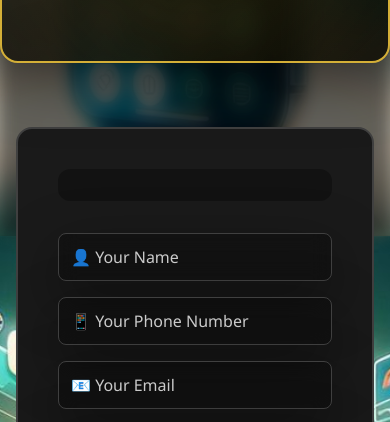
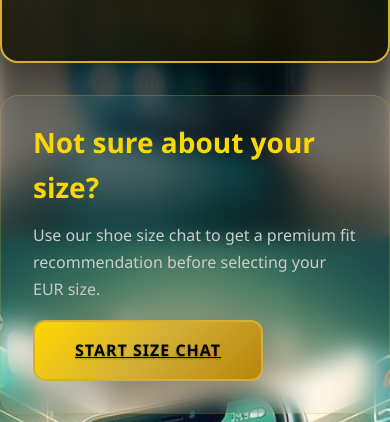
Before and after one commit to jimmyCpu01/LUKU-LEGIT, a website: page chat.html in a window 390 px wide. Shown: the part 608-1030 px from the top of the page. Drawn offline with Linux system fonts and the light colour scheme.

Commit message:
Update adult size options and add clean shoe size chat help section

```diff
--- a/chat.html
+++ b/chat.html
@@ -28,6 +28,14 @@
           Provide your details below to start chatting. Your information will be
           sent to our admin for personalized assistance.
         </p>
+      </section>
+
+      <section class="size-guide-banner">
+        <div>
+          <h2>Not sure about your size?</h2>
+          <p>Use our shoe size chat to get a premium fit recommendation before selecting your EUR size.</p>
+          <a href="#chat-form" class="btn btn-secondary">Start size chat</a>
+        </div>
       </section>
 
       <section class="products">
--- a/css/style.css
+++ b/css/style.css
@@ -1362,6 +1362,47 @@ select:focus {
     gap: 1rem;
   }
 
+  .size-guide-banner {
+    max-width: 900px;
+    margin: 0 auto 2rem;
+    padding: 1.5rem 2rem;
+    border: 1px solid rgba(212, 175, 55, 0.25);
+    border-radius: 18px;
+    background: rgba(255, 255, 255, 0.05);
+    backdrop-filter: blur(10px);
+  }
+
+  .size-guide-banner h2 {
+    font-size: 1.75rem;
+    color: var(--primary);
+    margin-bottom: 0.75rem;
+  }
+
+  .size-guide-banner p {
+    color: var(--text-dim);
+    margin-bottom: 1rem;
+    line-height: 1.7;
+  }
+
+  .size-help {
+    margin-top: 1rem;
+    padding: 1rem;
+    border: 1px solid rgba(212, 175, 55, 0.2);
+    border-radius: 14px;
+    background: rgba(255, 255, 255, 0.05);
+  }
+
+  .size-help p {
+    color: var(--text-dim);
+    margin-bottom: 0.75rem;
+    font-size: 0.95rem;
+  }
+
+  .size-help .btn {
+    width: auto;
+    padding: 0.85rem 1.4rem;
+  }
+
   .tab-header {
     flex-direction: column;
     align-items: stretch;
--- a/js/script.js
+++ b/js/script.js
@@ -557,8 +557,9 @@ window.addEventListener("DOMContentLoaded", function () {
 function initImageModal() {
   function getSizeOptions() {
     const page = document.body.dataset.page || "";
-    const start = page === "ladies" ? 36 : 19;
-    const end = page === "ladies" ? 45 : 35;
+    const isKidsPage = page === "kids";
+    const start = isKidsPage ? 19 : 36;
+    const end = isKidsPage ? 35 : 45;
     let options =
       '<option value="" selected disabled>Select your EUR size</option>';
     for (let size = start; size <= end; size += 1) {
@@ -584,6 +585,10 @@ function initImageModal() {
         <select id="sizeSelect">
           ${getSizeOptions()}
         </select>
+        <div class="size-help">
+          <p>Need help finding your perfect fit? Start a quick size chat before choosing.</p>
+          <button type="button" class="btn btn-secondary" id="sizeHelpBtn">Shoe Size Chat</button>
+        </div>
       </div>
     </div>
   `;
@@ -776,6 +781,13 @@ function initImageModal() {
     window.open(whatsappUrl, "_blank");
   };
 
+  const sizeHelpBtn = document.getElementById("sizeHelpBtn");
+  if (sizeHelpBtn) {
+    sizeHelpBtn.onclick = function () {
+      window.location.href = "chat.html#size-help";
+    };
+  }
+
   googleMoreBtn.onclick = function () {
     const query = googleMoreBtn.dataset.query || encodeURIComponent("shoes");
     const googleUrl = `https://www.google.com/search?q=${query}&tbm=isch`;
```
